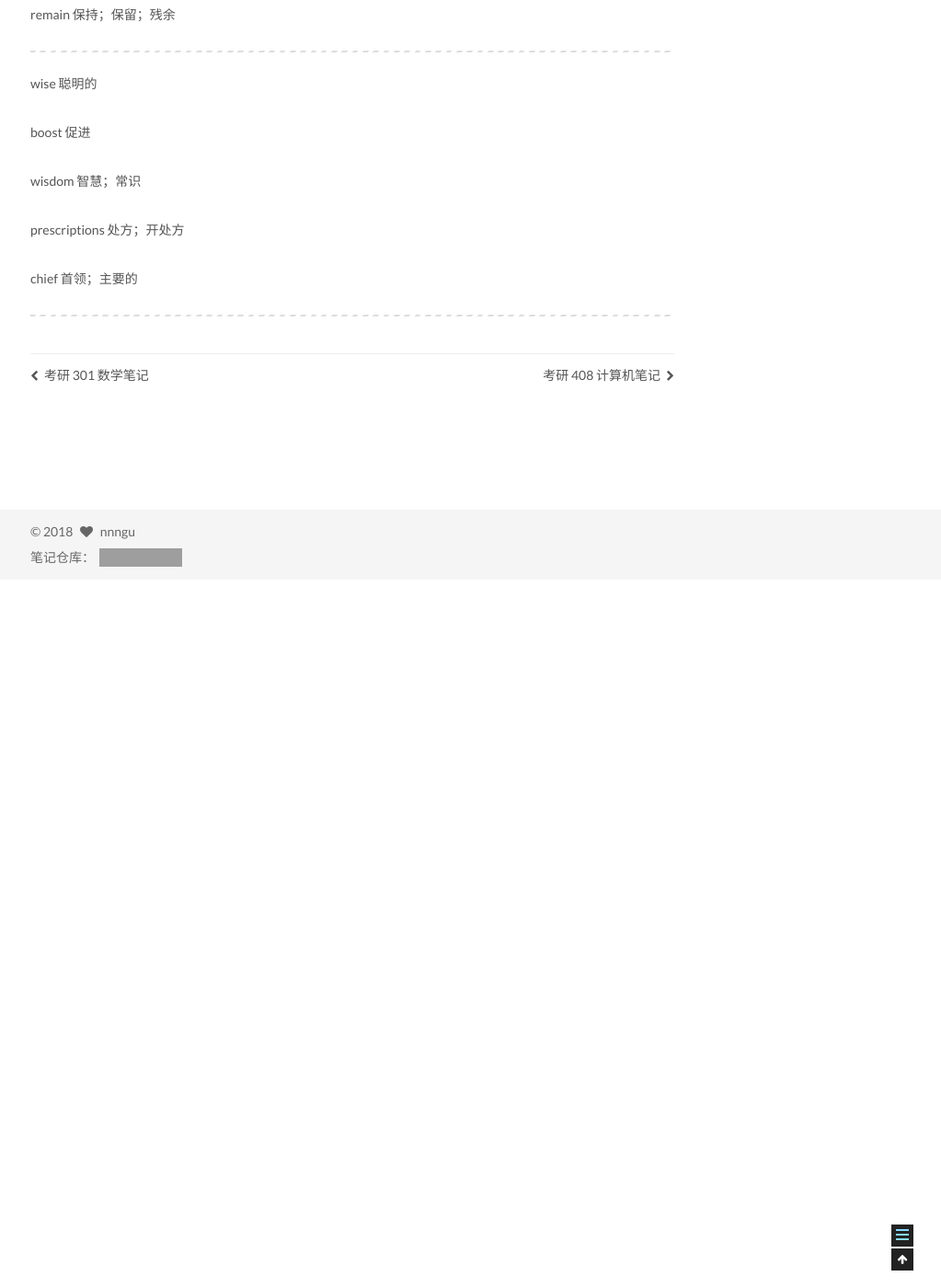
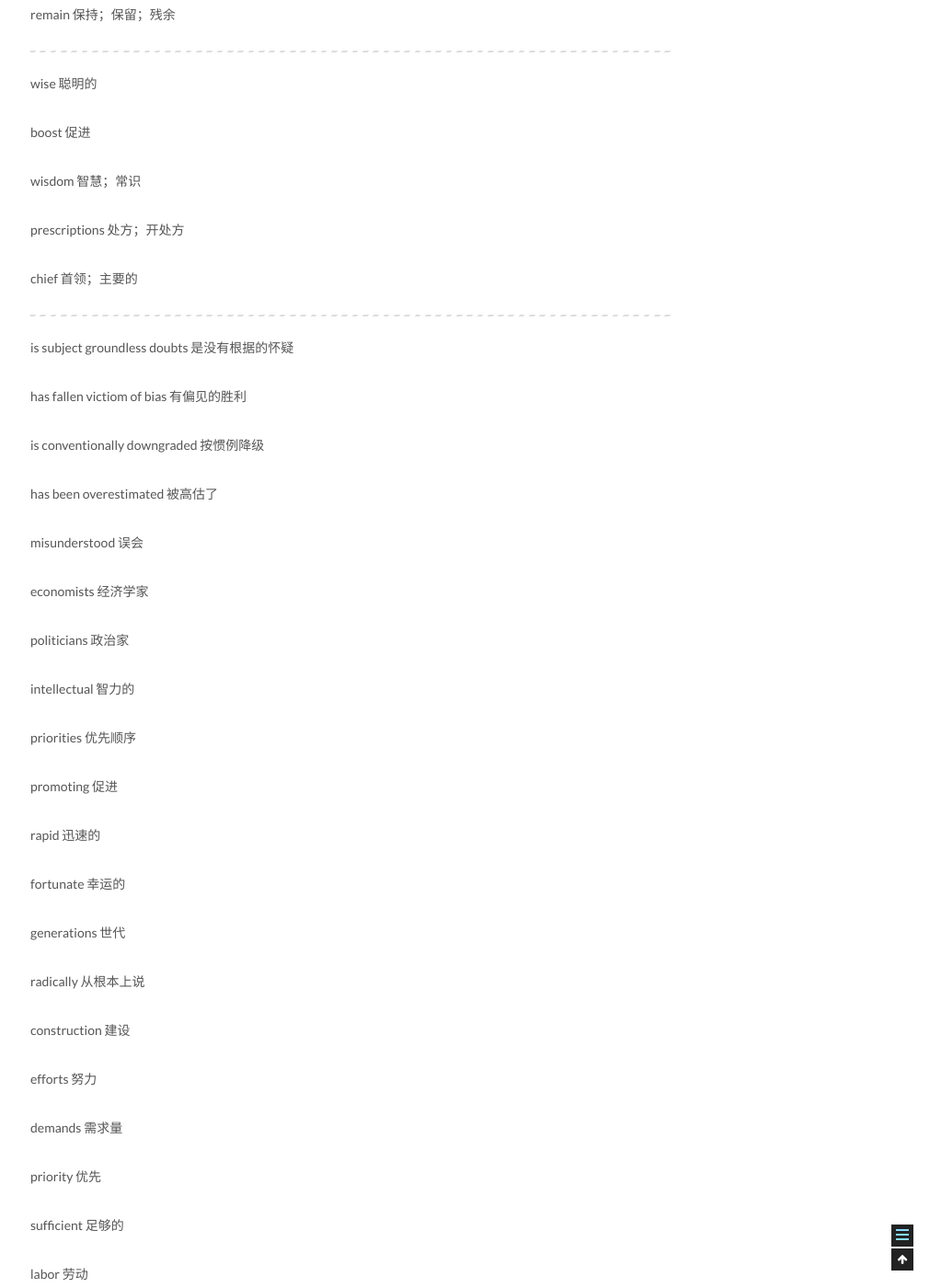
Before and after one commit to nnngu/LearningNotes, a Jekyll site: the page built from _posts/2018-06-18-考研 201 英语笔记.md, in a window 1280 px wide and 1400 px high, scrolled down 7692 px. Shown: the whole window at 92% size, without its empty margins (257-1280 px from the left). Built offline with Jekyll 4.4.1, drawn with Linux system fonts in a browser that asks for light colours; before the commit the page ends 8322 px from its top, so only the background shows below that; grey boxes are pictures that could not be loaded.

Commit message:
修改文件: _posts/2018-06-18-考研 201 英语笔记.md

```diff
--- a/_posts/2018-06-18-考研 201 英语笔记.md
+++ b/_posts/2018-06-18-考研 201 英语笔记.md
@@ -298,3 +298,45 @@ prescriptions  处方；开处方
 chief  首领；主要的
 
 ---
+
+is subject groundless doubts				是没有根据的怀疑
+
+has fallen victiom of bias				有偏见的胜利
+
+is conventionally downgraded				按惯例降级
+
+has been overestimated				被高估了
+
+misunderstood				误会
+
+economists				经济学家
+
+politicians				政治家
+
+intellectual				智力的
+
+priorities				优先顺序
+
+promoting				促进
+
+rapid				迅速的
+
+fortunate				幸运的
+
+generations				世代
+
+radically				从根本上说
+
+construction				建设
+
+efforts				努力
+
+demands				需求量
+
+priority				优先
+
+sufficient				足够的
+
+labor				劳动
+
+---
```
